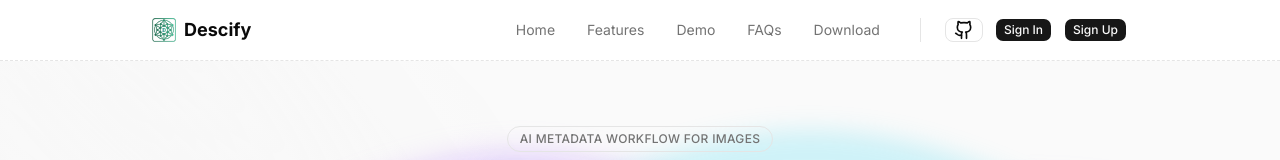
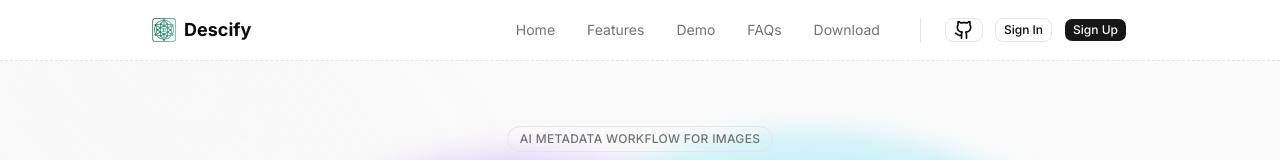
Before and after one commit to arrifat346afs/Descify-wab, a Next.js app: page / in a window 1280 px wide. Shown: the top 160 px of the page. Built offline with nearby package versions, Linux system fonts and the light colour scheme.

Commit message:
Updates: 2026-03-21T17:26:52.510Z

```diff
--- a/components/HeaderSection.tsx
+++ b/components/HeaderSection.tsx
@@ -98,7 +98,7 @@ export const HeaderSection = () => {
                       <Github className="size-5"/>
                     </Link>
                   </Button>
-                  <Button asChild size="sm" va>
+                  <Button asChild size="sm" variant={"outline"}>
                     <Link href="/auth/signin">
                       <span>Sign In</span>
                     </Link>
```
